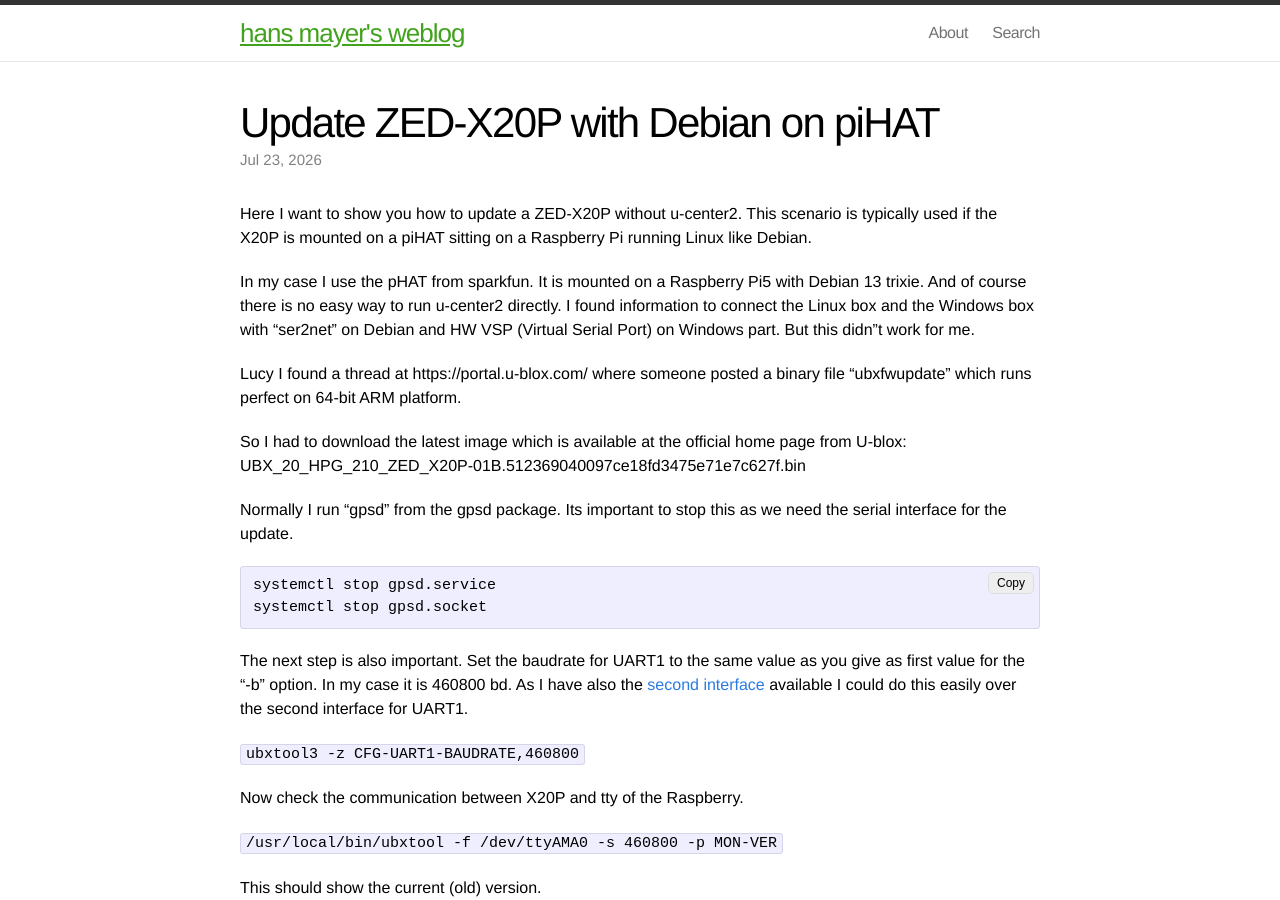
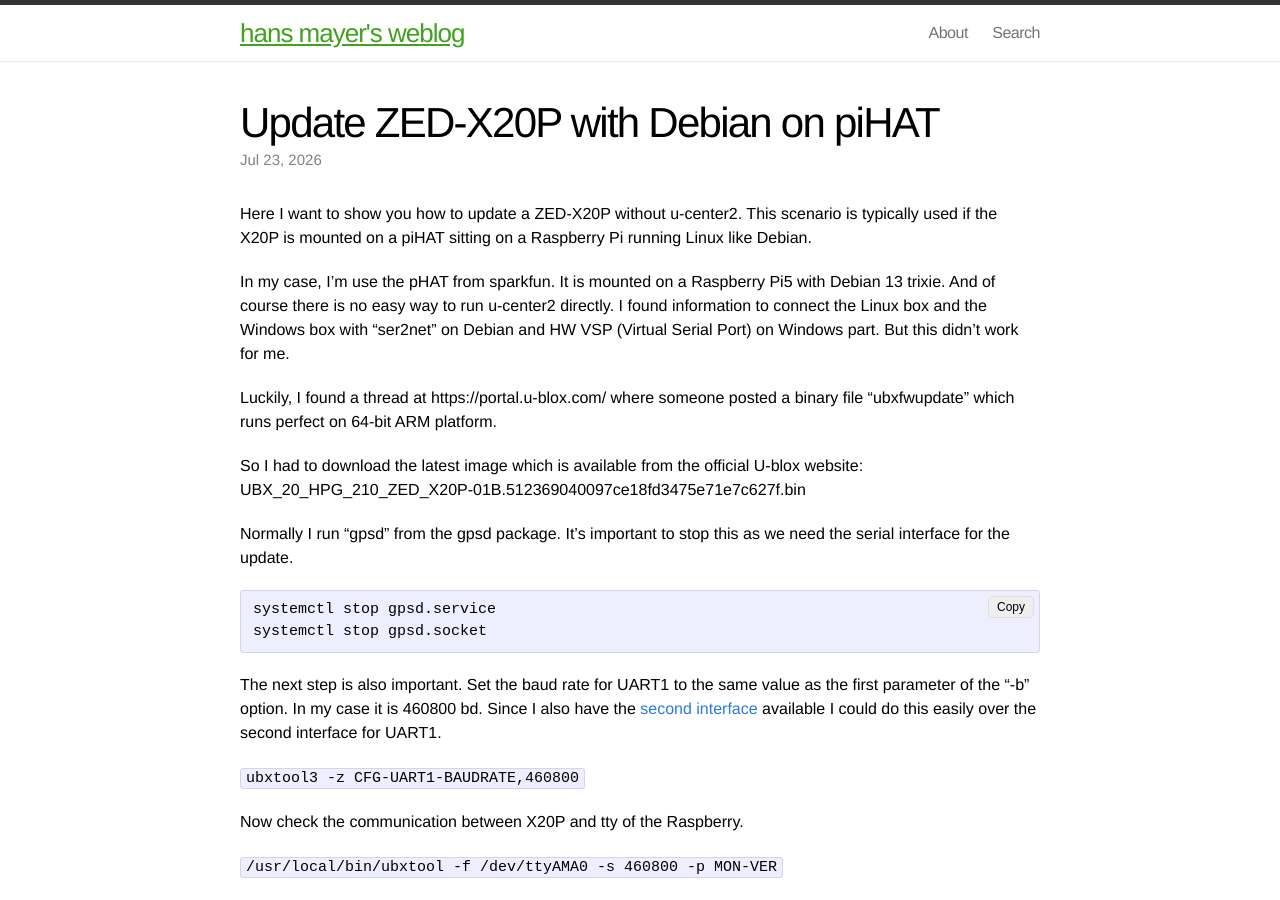
Before and after one commit to hans-mayer/blog, a Jekyll site: the page built from _posts/2026-07-23-Update-ZED-X20P-with-Debian-on-piHAT.markdown, in a window 1280 px wide and 900 px high. Built offline with Jekyll 4.4.1, drawn with Linux system fonts in a browser that asks for light colours.

Commit message:
_posts/2026-07-23-Update-ZED-X20P-with-Debian-on-piHAT.markdown

````diff
--- a/_posts/2026-07-23-Update-ZED-X20P-with-Debian-on-piHAT.markdown
+++ b/_posts/2026-07-23-Update-ZED-X20P-with-Debian-on-piHAT.markdown
@@ -7,20 +7,20 @@
 
 Here I want to show you how to update a ZED-X20P without u-center2. This scenario is typically used if the X20P is mounted on a piHAT sitting on a Raspberry Pi running Linux like Debian. <BR>
 
-In my case I use the pHAT from sparkfun. It is mounted on a Raspberry Pi5 with Debian 13 trixie. And of course there is no easy way to run u-center2 directly. I found information to connect the Linux box and the Windows box with "ser2net" on Debian and HW VSP (Virtual Serial Port) on Windows part. But this didn"t work for me.
+In my case, I'm use the pHAT from sparkfun. It is mounted on a Raspberry Pi5 with Debian 13 trixie. And of course there is no easy way to run u-center2 directly. I found information to connect the Linux box and the Windows box with "ser2net" on Debian and HW VSP (Virtual Serial Port) on Windows part. But this didn't work for me.
 
-Lucy I found a thread at https://portal.u-blox.com/ where someone posted a binary file "ubxfwupdate" which runs perfect on 64-bit ARM platform.
+Luckily, I found a thread at https://portal.u-blox.com/ where someone posted a binary file "ubxfwupdate" which runs perfect on 64-bit ARM platform.
 
-So I had to download the latest image which is available at the official home page from U-blox: UBX_20_HPG_210_ZED_X20P-01B.512369040097ce18fd3475e71e7c627f.bin
+So I had to download the latest image which is available from the official U-blox website: UBX_20_HPG_210_ZED_X20P-01B.512369040097ce18fd3475e71e7c627f.bin
 
-Normally I run "gpsd" from the gpsd package. Its important to stop this as we need the serial interface for the update.
+Normally I run "gpsd" from the gpsd package. It's important to stop this as we need the serial interface for the update.
 
 <pre>
 systemctl stop gpsd.service
 systemctl stop gpsd.socket
 </pre>
 
-The next step is also important. Set the baudrate for UART1 to the same value as you give as first value for the "-b" option. In my case it is 460800 bd. As I have also the [second interface](/2026/03/09/second-interface-for-u-blox-receiver-on-pi4-and-pi5.html){:target="_blank"} available I could do this easily over the second interface for UART1.
+The next step is also important. Set the baud rate for UART1 to the same value as the first parameter of the "-b" option. In my case it is 460800 bd. Since I also have the [second interface](/2026/03/09/second-interface-for-u-blox-receiver-on-pi4-and-pi5.html){:target="_blank"} available I could do this easily over the second interface for UART1.
 
 ```ubxtool3 -z CFG-UART1-BAUDRATE,460800```
 
````
